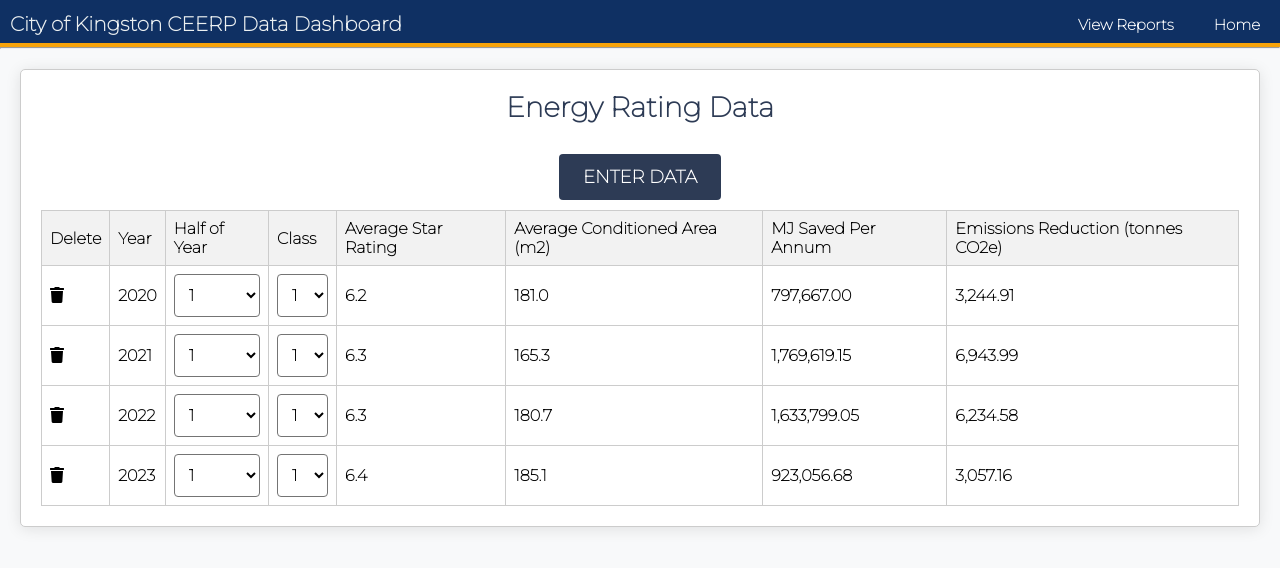
After one commit to lachlandurra/climate_dashboard, a Flask app: page /view_energy_rating_data in a window 1280 px wide. The commit adds this page. Shown: the top 568 px of the page. Run offline with Flask 3, Linux system fonts and the light colour scheme.

Commit message:
Setting up ESD website

```diff
--- a/app.py
+++ b/app.py
@@ -23,7 +23,52 @@ def create_app():
     db.init_app(app)
     migrate.init_app(app, db)
 
-    from models import User, ReportingPeriod, EmissionReport, BusinessOrFacility
+    from models import User, ReportingPeriod, EmissionReport, BusinessOrFacility, EnergyRatingData, EmissionFactor
+
+
+    STAR_RATING_MJ_SQ_M_REDUCTION = {
+        6.0: 0,
+        6.1: 1.3,
+        6.2: 3.9,
+        6.3: 6.5,
+        6.4: 9.1,
+        6.5: 13.0,
+        6.6: 14.4,
+        6.7: 17.2,
+        6.8: 20.0,
+        6.9: 22.8,
+        7.0: 27.0,
+        7.1: 28.3,
+        7.2: 30.9,
+        7.3: 33.5,
+        7.4: 36.1,
+        7.5: 40.0,
+        7.6: 41.3,
+        7.7: 43.9,
+        7.8: 46.5,
+        7.9: 49.1,
+        8.0: 53.0,
+        8.1: 54.2,
+        8.2: 56.6,
+        8.3: 59.0,
+        8.4: 61.4,
+        8.5: 65.0,
+        8.6: 66.3,
+        8.7: 68.9,
+        8.8: 71.5,
+        8.9: 74.1,
+        9.0: 78.0,
+        9.1: 79.1,
+        9.2: 81.3,
+        9.3: 83.5,
+        9.4: 85.7,
+        9.5: 89.0,
+        9.6: 90.0,
+        9.7: 92.0,
+        9.8: 94.0,
+        9.9: 96.0,
+        10.0: 99.0
+    }
 
     @app.route('/')
     def index():
@@ -489,6 +534,130 @@ def create_app():
 
         return send_file(bytes_io, download_name="graphs.docx", as_attachment=True)
 
+    @app.route('/enter_energy_rating_data', methods=['GET', 'POST'])
+    def enter_energy_rating_data():
+        if request.method == 'POST':
+            # process submitted form data
+            class_ = request.form['class']
+            year = request.form['year']
+            half_year = request.form['half_year']
+            star_rating = request.form['star_rating']
+            certificates_issued = request.form['certificates_issued']
+            avg_conditioned_area = request.form['avg_conditioned_area']
+
+            # Get the emission factor for the given year
+            emission_factor = EmissionFactor.query.filter_by(year=year).first()
+
+            if not emission_factor:
+                flash('Emission factor for the selected year not found', 'error')
+                return redirect(url_for('enter_energy_rating_data'))
+
+            # create new EnergyRatingData object with emission_factor_id
+            data = EnergyRatingData(
+                class_=class_,
+                year=year,
+                half_year=half_year,
+                star_rating=star_rating,
+                certificates_issued=certificates_issued,
+                avg_conditioned_area=avg_conditioned_area,
+                emission_factor_id=emission_factor.id  # Set the emission_factor_id here
+            )
+
+            db.session.add(data)
+            db.session.commit()
+            return redirect(url_for('view_energy_rating_data'))
+
+        return render_template('enter_energy_rating_data.html')
+
+    @app.route('/enter_emission_factors_data', methods=['GET', 'POST'])
+    def enter_emission_factors_data():
+        if request.method == 'POST':
+            year = request.form['year']
+            factor = request.form['factor']
+
+            # Create new EmissionFactor object
+            emission_factor = EmissionFactor(year=year, factor=factor)
+
+            db.session.add(emission_factor)
+            db.session.commit()
+
+            return redirect(url_for('view_energy_rating_data'))
+
+        return render_template('enter_emission_factors_data.html')
+
+
+    @app.route('/view_energy_rating_data', methods=['GET', 'POST'])
+    def view_energy_rating_data():
+        energy_data = EnergyRatingData.query.all()
+
+        if request.method == 'POST':
+            # Implement your editing logic here, e.g., update the database records
+            data_id = request.form.get('data_id')
+            updated_value = request.form.get('updated_value')
+            # Perform DB update operation here
+            return jsonify(success=True)
+
+        return render_template('view_energy_rating_data.html', energy_data=energy_data)
+
+    @app.route('/delete_energy_data/<int:data_id>', methods=['POST'])
+    def delete_energy_data(data_id):
+        try:
+            data = EnergyRatingData.query.get(data_id)
+            if data:
+                db.session.delete(data)
+                db.session.commit()
+                return jsonify(status='success')
+            else:
+                return jsonify(status='fail', message='Data not found')
+        except Exception as e:
+            return jsonify(status='fail', message=str(e))
+
+    @app.route('/update_data', methods=['POST'])
+    def update_data():
+        data_id = request.form.get('data_id')
+        column_name = request.form.get('column_name')
+        value = request.form.get('value')
+
+        data = EnergyRatingData.query.get(data_id)
+
+        if not data:
+            return jsonify(status="error", message="Data not found")
+
+        try:
+            if column_name == "year":
+                data.year = int(value)
+            elif column_name == "half_year":
+                data.half_year = int(value)
+            elif column_name == "class":
+                data.class_ = int(value)
+            elif column_name == "star_rating":
+                data.star_rating = float(value)
+            elif column_name == "avg_conditioned_area":
+                data.avg_conditioned_area = float(value)
+            elif column_name == "certificates_issued":
+                data.certificates_issued = int(value)
+            else:
+                return jsonify(status="error", message="Invalid column name")
+        except ValueError:
+            return jsonify(status="error", message="Invalid value format")
+
+        db.session.commit()
+
+        # Here the recalculations will occur automatically when you access these properties
+        mj_saved = data.mj_saved_per_annum
+        emissions_reduction = data.emissions_reduction
+
+        return jsonify(
+            status="success",
+            year=data.year,
+            half_year=data.half_year,
+            class_=data.class_,
+            star_rating=data.star_rating,
+            avg_conditioned_area=data.avg_conditioned_area,
+            mj_saved_per_annum='{:,.2f}'.format(data.mj_saved_per_annum),
+            emissions_reduction='{:,.2f}'.format(data.emissions_reduction)
+        )
+
     return app
 
 if __name__ == '__main__':
--- a/static/script.js
+++ b/static/script.js
@@ -95,4 +95,48 @@ $(document).ready(function() {
         });
     });
 
+    // Add this new function to handle dropdown changes
+    $('.editable-select').on('change', function() {
+        var newValue = $(this).val();
+        updateValue($(this), newValue);
+    });
+
+    function updateValue(element, newValue) {
+        var cell = element.closest('td');
+        var dataId = cell.attr('data-data-id');
+        var column = cell.attr('data-type');
+
+        $.ajax({
+            type: "POST",
+            url: "/update_data",
+            data: {
+                data_id: dataId,
+                column_name: column,
+                value: newValue
+            },
+            success: function(response) {
+                if(response.status === 'success') {
+                    // Update the entire row's content instantly
+                    var row = element.closest('tr');
+                    row.find('td[data-type="year"]').text(response.year);
+                    row.find('select[data-type="half_year"]').val(response.half_year);
+                    row.find('select[data-type="class"]').val(response.class_);
+                    row.find('td[data-type="star_rating"]').text(response.star_rating);
+                    row.find('td[data-type="avg_conditioned_area"]').text(response.avg_conditioned_area);
+                    row.find('.mj-saved').text(response.mj_saved_per_annum);
+                    row.find('.emissions-reduction').text(response.emissions_reduction);
+                } else {
+                    alert("There was an error updating the data: " + response.message);
+                }
+            }
+        });
+    }
+
+    $('td[contenteditable="true"]').on('blur', function() {
+        var newValue = $(this).text();
+        updateValue($(this), newValue);
+    });
+
+
+
 });
--- /dev/null
+++ b/templates/view_energy_rating_data.html
@@ -0,0 +1,70 @@
+{% extends "base.html" %}
+
+{% block content %}
+<div class="backlog-container">
+    <h2>Energy Rating Data</h2>
+    <a href="{{ url_for('enter_energy_rating_data') }}" class="global-btn">Enter Data</a>
+    <table class="task-container">
+        <!-- The headers of the table -->
+        <thead>
+            <tr>
+                <th>Delete</th>
+                <th>Year</th>
+                <th>Half of Year</th>
+                <th>Class</th>
+                <th>Average Star Rating</th>
+                <th>Average Conditioned Area (m2)</th>
+                <th>MJ Saved Per Annum</th>
+                <th>Emissions Reduction (tonnes CO2e)</th>
+            </tr>
+        </thead>
+        <tbody>
+            {% for data in energy_data %}
+            <tr>
+                <td><span class="delete-data" data-data-id="{{ data.id }}"><i class="fas fa-trash"></i></span></td>
+                <td contenteditable="true" data-type="year" data-data-id="{{ data.id }}">{{ data.year }}</td>
+                <td>
+                    <select data-type="half_year" data-data-id="{{ data.id }}" class="editable-select">
+                        <option value="1" {% if data.half_year == 1 %}selected{% endif %}>1</option>
+                        <option value="2" {% if data.half_year == 2 %}selected{% endif %}>2</option>
+                    </select>
+                </td>
+                <td>
+                    <select data-type="class" data-data-id="{{ data.id }}" class="editable-select">
+                        <option value="1" {% if data.class_ == 1 %}selected{% endif %}>1</option>
+                        <option value="2" {% if data.class_ == 2 %}selected{% endif %}>2</option>
+                    </select>
+                </td>
+                <td contenteditable="true" data-type="star_rating" data-data-id="{{ data.id }}">{{ data.star_rating }}</td>
+                <td contenteditable="true" data-type="avg_conditioned_area" data-data-id="{{ data.id }}">{{ data.avg_conditioned_area }}</td>
+                <td>{{ '{:,.2f}'.format(data.mj_saved_per_annum) }}</td>
+                <td>{{ '{:,.2f}'.format(data.emissions_reduction) }}</td>
+            </tr>
+            {% endfor %}
+        </tbody>
+    </table>
+</div>
+<script>
+    $(document).ready(function() {
+        $(".delete-data").click(function() {
+            var dataId = $(this).data('data-id');
+
+            if(confirm("Are you sure you want to delete this data?")) {
+                $.ajax({
+                    type: "POST",
+                    url: "/delete_energy_data/" + dataId,
+                    success: function(response) {
+                        if(response.status === 'success') {
+                            location.reload();  // Refresh the page to reflect changes
+                        } else {
+                            alert("Error deleting data: " + response.message);
+                        }
+                    }
+                });
+            }
+        });
+    });
+</script>
+
+
+{% endblock %}
```
Also changed, not shown: models.py (+82 -0 lines), templates/enter_emission_factors_data.html (added, +16 -0 lines), templates/enter_energy_rating_data.html (added, +34 -0 lines), templates/esd_index.html (+34 -1 lines), instance/climatedashboard.db.
